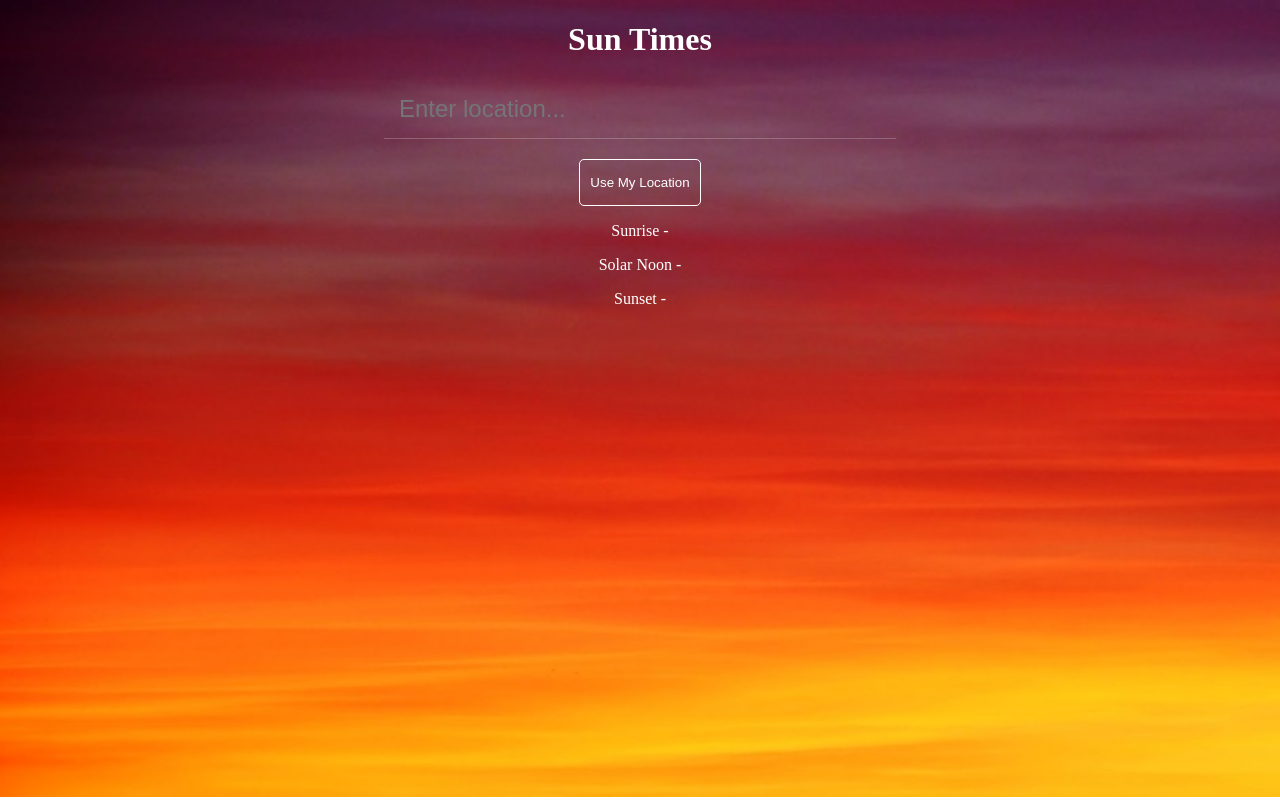
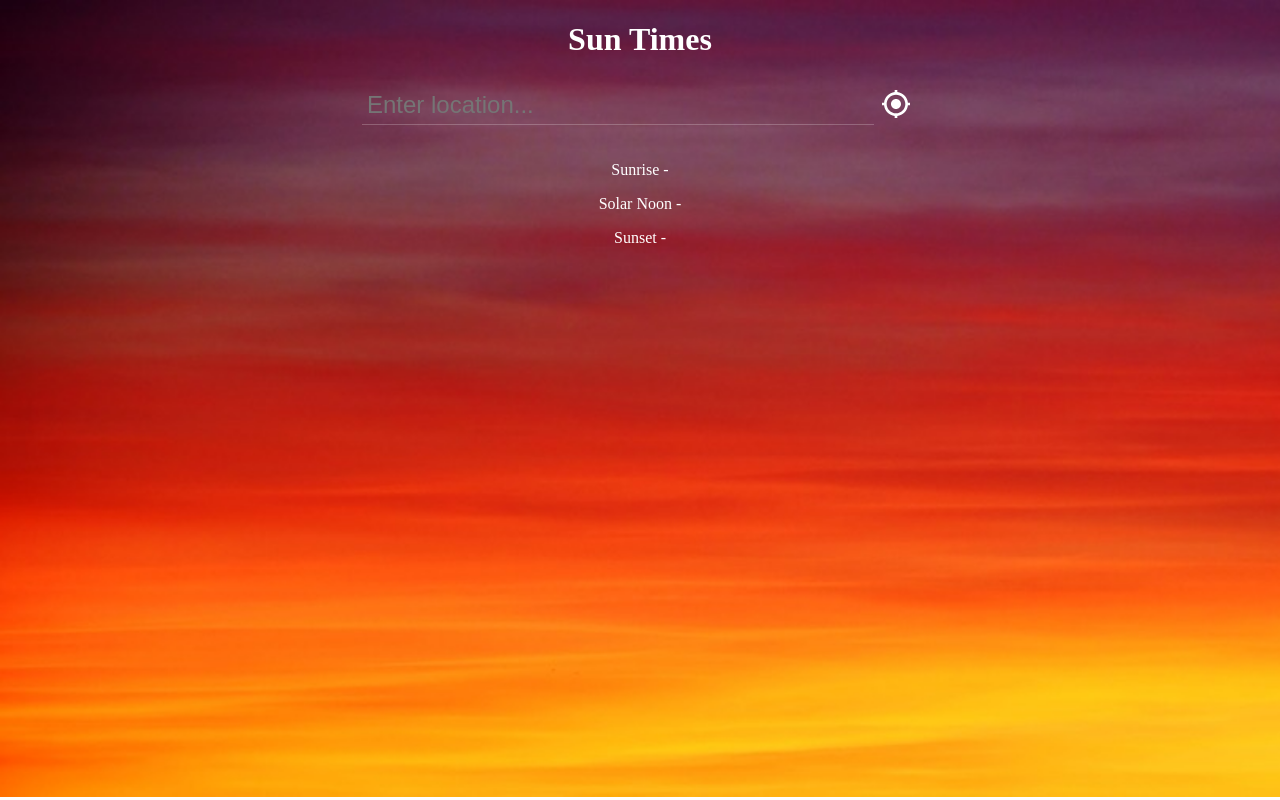
Before and after one commit to HanifCarroll/sun-times, a React (Create React App) app: page / in a window 1280 px wide. Built offline with nearby package versions, Linux system fonts and the light colour scheme.

Commit message:
Modify getLocation button to change colors when pressed and move button next to input.

```diff
--- a/package.json
+++ b/package.json
@@ -11,6 +11,7 @@
     "react": "^16.6.3",
     "react-calendar": "^2.17.5",
     "react-dom": "^16.6.3",
+    "react-icons": "^3.2.2",
     "react-scripts": "2.1.1"
   },
   "scripts": {
--- a/src/App.js
+++ b/src/App.js
@@ -18,11 +18,13 @@ class App extends Component {
     date: null,
     times: {},
     error: "",
+    gpsPressed: false,
   };
 
   getLocation = () => {
     if (navigator.geolocation) {
       navigator.geolocation.getCurrentPosition(async position => {
+        this.setState({ gpsPressed: true, location: "Current Location" });
         const {
           coords: { latitude, longitude },
         } = position;
@@ -115,7 +117,7 @@ class App extends Component {
   };
 
   render() {
-    const { location, times, geoInfo, error } = this.state;
+    const { location, times, geoInfo, error, gpsPressed } = this.state;
 
     return (
       <div className="App">
@@ -127,6 +129,7 @@ class App extends Component {
           getTimes={this.getTimes}
           getLocation={this.getLocation}
           setLocation={this.setLocation}
+          gpsPressed={gpsPressed}
         />
         <Location geoInfo={geoInfo} error={error} />
         <Times times={times} />
--- a/src/components/Buttons/index.jsx
+++ b/src/components/Buttons/index.jsx
@@ -1,4 +1,5 @@
 import React from "react";
+import { IoMdLocate } from "react-icons/io";
 import styles from "./styles.module.scss";
 
 export const Buttons = ({
@@ -6,6 +7,7 @@ export const Buttons = ({
   onLocationChange,
   getLocation,
   setLocation,
+  gpsPressed,
 }) => {
   const onEnterPress = e => {
     if (e.key === "Enter" && location) {
@@ -21,12 +23,16 @@ export const Buttons = ({
         value={location}
         onChange={onLocationChange}
         placeholder="Enter location..."
+        style={{ color: gpsPressed ? "#67d6ff" : "white" }}
       />
-      <div className={styles.buttons}>
-        <button className={styles.button} onClick={getLocation}>
-          Use My Location
-        </button>
-      </div>
+      <button
+        className={styles.button}
+        style={{ color: gpsPressed ? "#67d6ff" : "white" }}
+        onClick={getLocation}
+      >
+        <IoMdLocate />
+      </button>
+      <div className={styles.buttons} />
     </div>
   );
 };
--- a/src/components/Buttons/styles.module.scss
+++ b/src/components/Buttons/styles.module.scss
@@ -9,27 +9,21 @@
   color: white;
   border: none;
   border-bottom: 1px solid rgba(255, 255, 255, 0.219);
-  padding: 15px 15px;
+  padding: 5px;
   font-size: 1.5em;
   width: 80%;
+  margin-bottom: 20px;
 
-  margin-bottom: 20px;
   @media (min-width: 750px) {
     width: 40%;
   }
 }
 
-.buttons {
-  width: 25%;
-
-  display: flex;
-  justify-content: space-evenly;
-  margin: 0 auto;
-}
 .button {
+  position: relative;
+  top: 7px;
   background-color: transparent;
   color: white;
-  border: 1px solid white;
-  padding: 15px 10px;
-  border-radius: 5px;
+  font-size: 2em;
+  border: none;
 }
```
Also changed, not shown: 1 other file (tests, documents, lock files or other folders).
